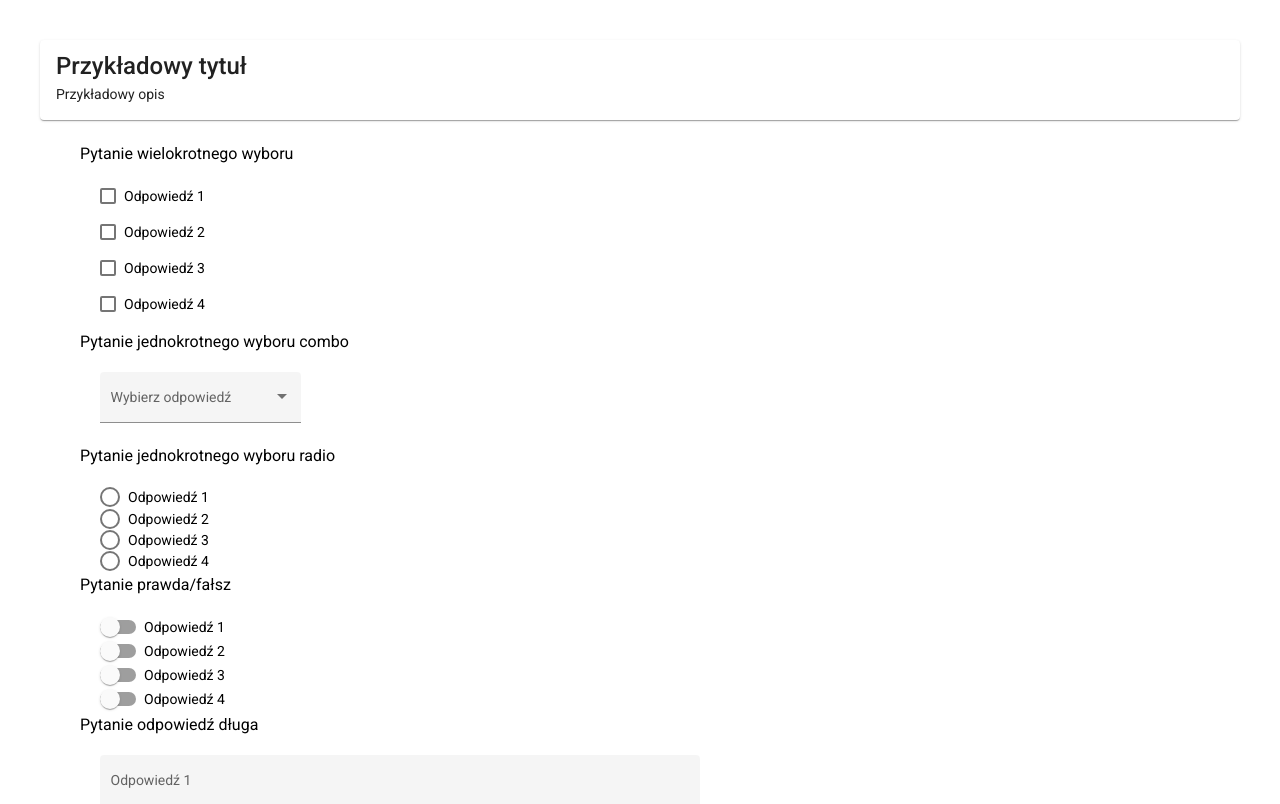
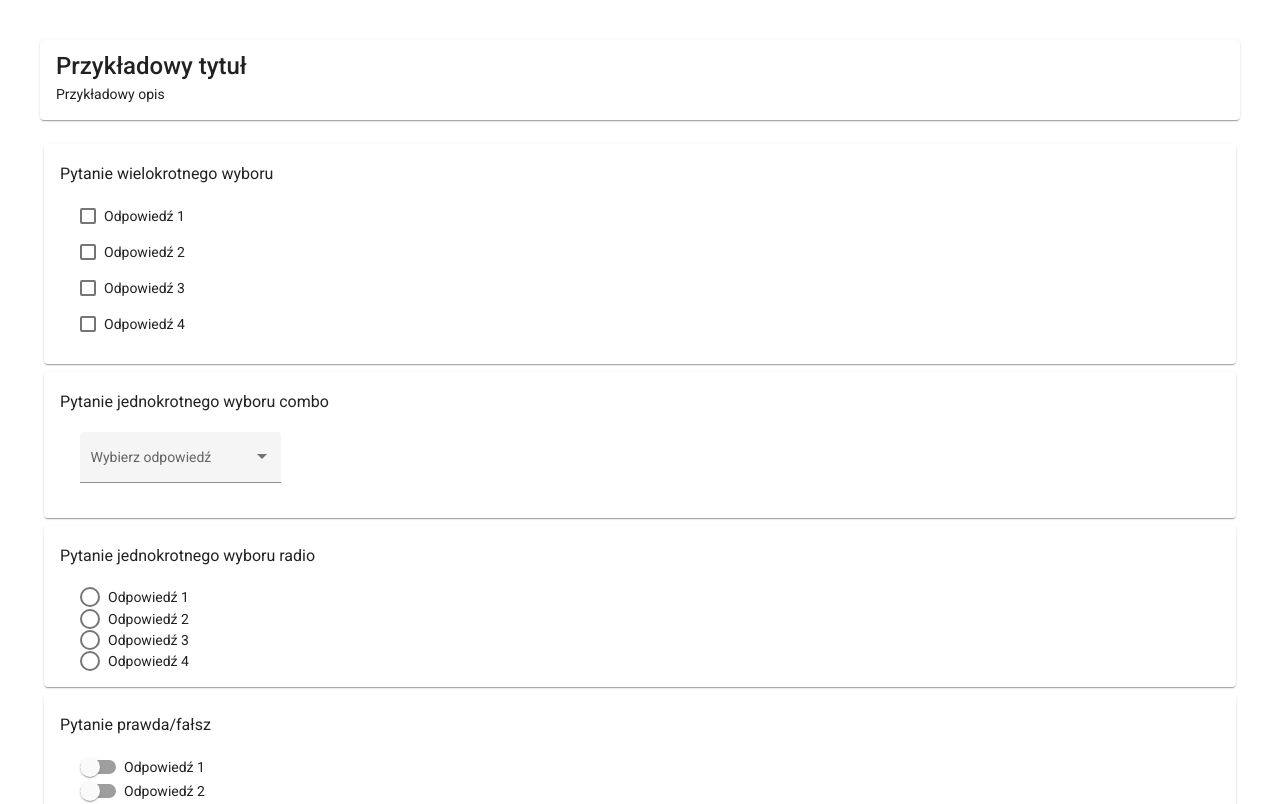
Before and after one commit to Kacper-Sleziak/Polling_App, an Angular app in the folder frontend/polling_app/: page /form in a window 1280 px wide. Shown: the top 804 px of the page. Built offline with nearby package versions, Linux system fonts and the light colour scheme.

Commit message:
Put questions components in cards

```diff
--- a/frontend/polling_app/src/app/components/form-components/form-answers/form-answers.component.html
+++ b/frontend/polling_app/src/app/components/form-components/form-answers/form-answers.component.html
@@ -1,4 +1,3 @@
-
 <div class="answers" [ngSwitch]="type">
     <app-checkbox-answer *ngSwitchCase="questionType.Checkbox" [answers]="answers" ></app-checkbox-answer>
     <app-combobox-answer *ngSwitchCase="questionType.Combobox" [answers]="answers"></app-combobox-answer>
--- a/frontend/polling_app/src/app/components/form-components/question/question.component.css
+++ b/frontend/polling_app/src/app/components/form-components/question/question.component.css
@@ -1,3 +1,4 @@
-#question{
-    margin-left: 40px;
+.question{
+
+    padding: 4px
 }
--- a/frontend/polling_app/src/app/components/form-components/question/question.component.html
+++ b/frontend/polling_app/src/app/components/form-components/question/question.component.html
@@ -1,4 +1,10 @@
-<div id="question">
-<h3>{{question.question}}</h3>
+
+<div class="question">
+<mat-card>
+
+<mat-card-content>
+    <h3>{{question.question}}</h3>
 <app-form-answers [answers] = "question.answers" [type] = "question.type"></app-form-answers>
+</mat-card-content>
+</mat-card>
 </div>
```
